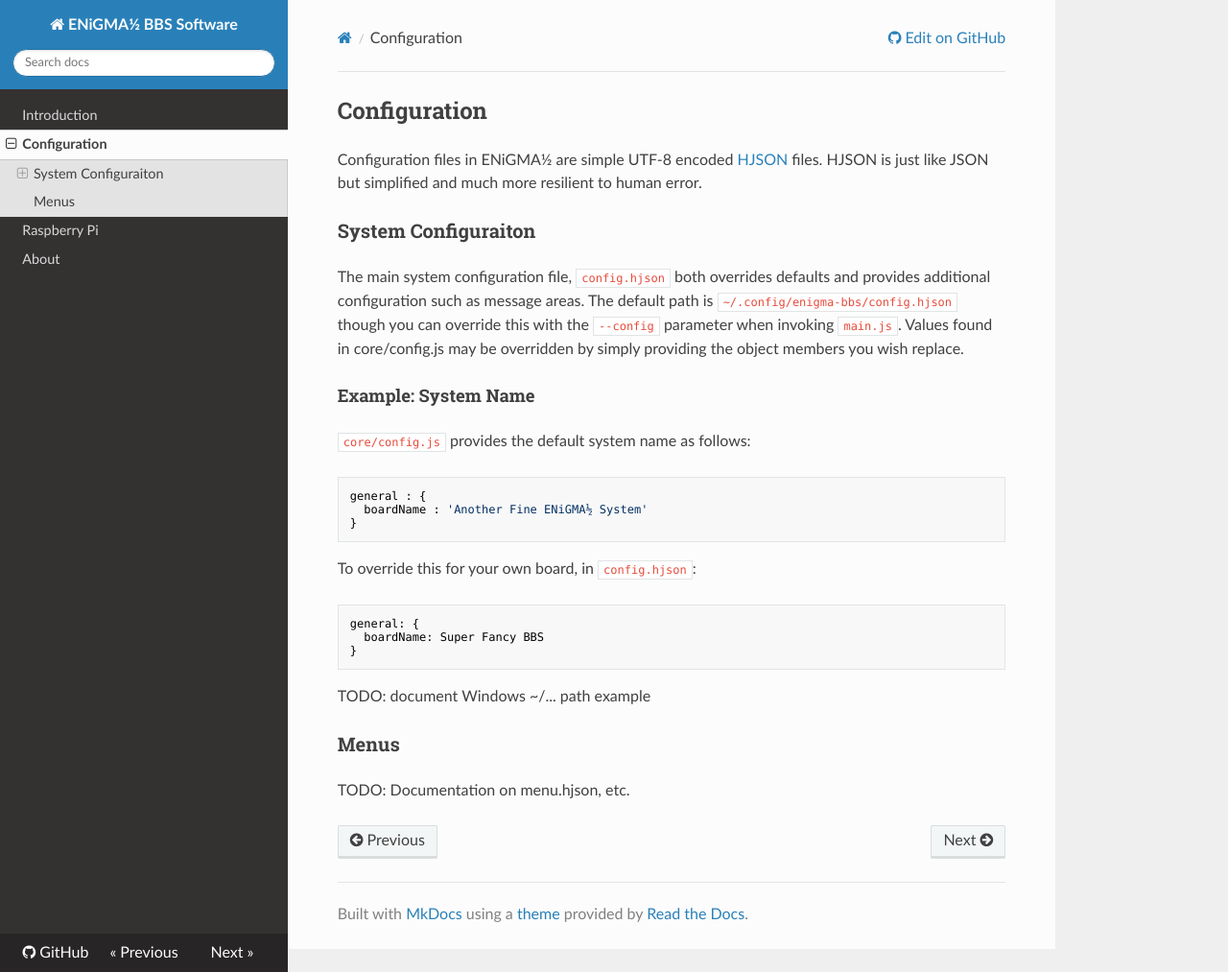
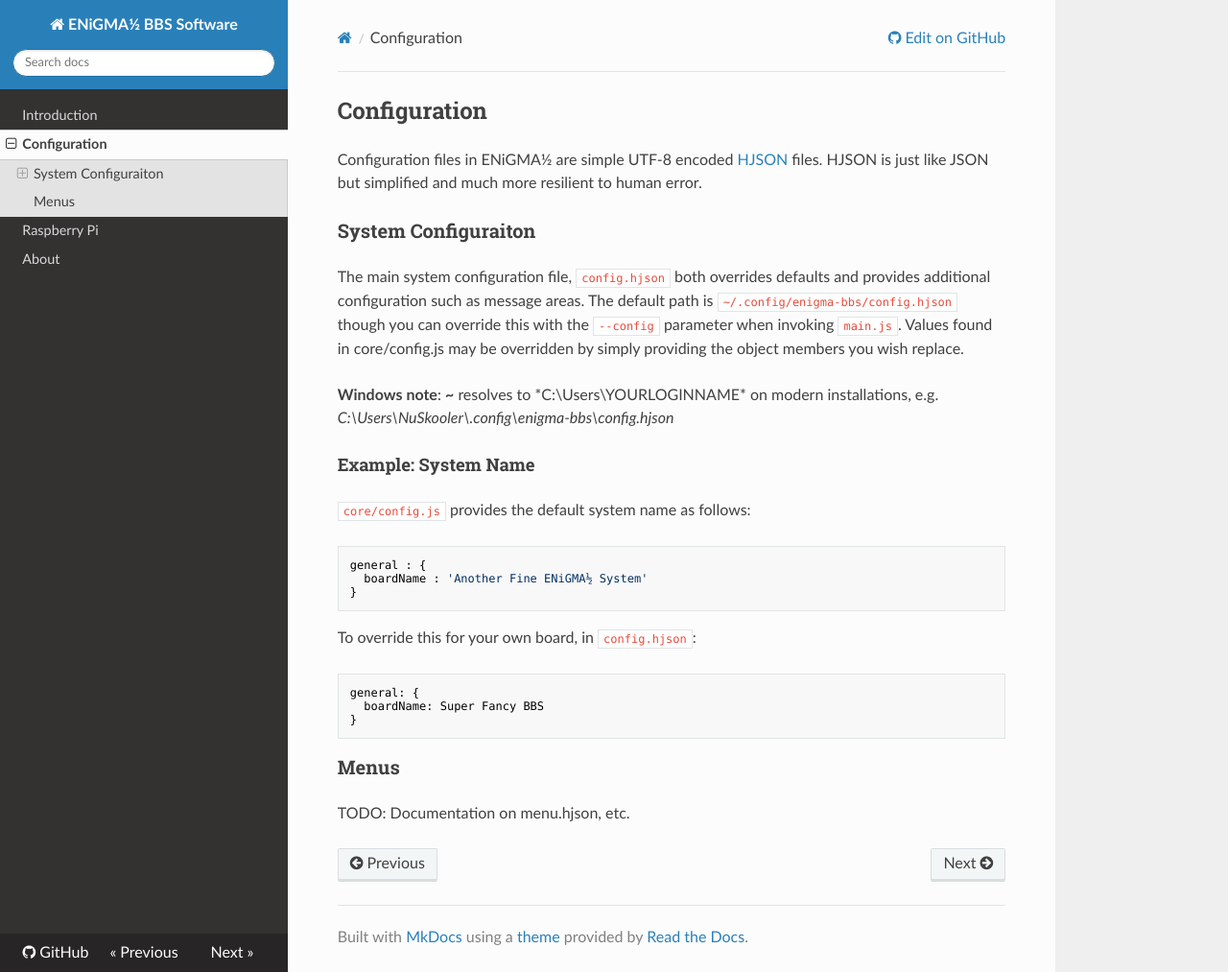
Before and after one commit to NuSkooler/enigma-bbs, an MkDocs documentation site: the page built from docs/config.md, in a window 1280 px wide and 1013 px high. Shown: the whole window at 96% size. Built offline with MkDocs 1.6.1, drawn with Linux system fonts in a browser that asks for light colours; nearby versions of some CDN libraries; old or Windows-style settings are respelled for this version of MkDocs.

Commit message:
* Updated config.md to note Windows ~ path

````diff
--- a/docs/config.md
+++ b/docs/config.md
@@ -3,6 +3,8 @@ Configuration files in ENiGMA½ are simple UTF-8 encoded [HJSON](http://hjson.or
 
 ### System Configuraiton
 The main system configuration file, `config.hjson` both overrides defaults and provides additional configuration such as message areas. The default path is `~/.config/enigma-bbs/config.hjson` though you can override this with the `--config` parameter when invoking `main.js`. Values found in core/config.js may be overridden by simply providing the object members you wish replace.
+
+**Windows note**: **~** resolves to *C:\Users\YOURLOGINNAME\* on modern installations, e.g. *C:\Users\NuSkooler\\.config\enigma-bbs\config.hjson*
 
 #### Example: System Name
 `core/config.js` provides the default system name as follows:
@@ -19,7 +21,5 @@ general: {
 }
 ```
 
-TODO: document Windows ~/... path example
-
 ### Menus
 TODO: Documentation on menu.hjson, etc.
````
